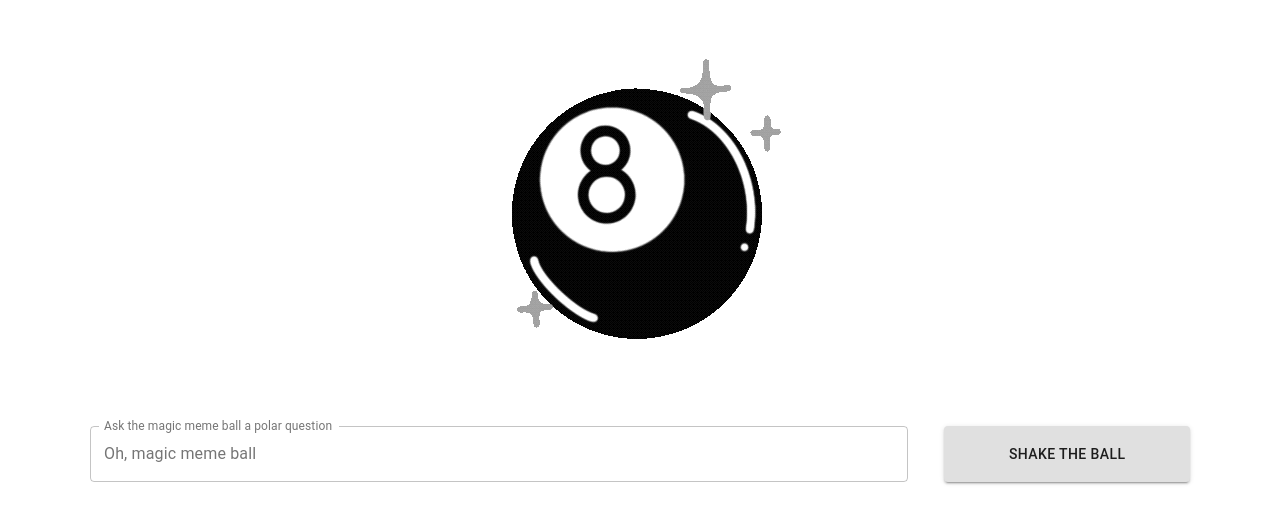
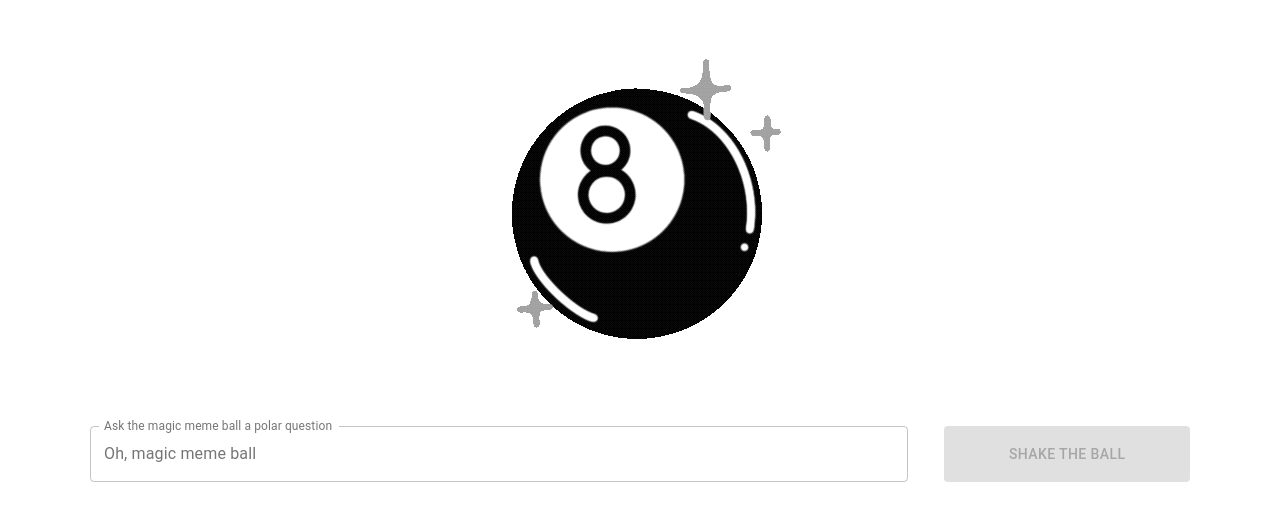
Before and after one commit to GunsterJ/magic-meme-ball, a Gatsby site: page / in a window 1280 px wide. Built offline with nearby package versions, Linux system fonts and the light colour scheme; Gatsby itself is replaced by a stand-in of ours; no server answers.

Commit message:
Button disabled when no input has been given

```diff
--- a/src/components/UserInput/UserInput.js
+++ b/src/components/UserInput/UserInput.js
@@ -7,7 +7,7 @@ import { MemeContext } from '../../context/context'
 const UserInput = (props) => {
 
    const [imageSrc, setImageSrc] = useContext(MemeContext)
-
+   const [value, setValue] = useState('')
    const [meme, setMeme] = useState()
 
    useEffect(() => {
@@ -24,11 +24,12 @@ const UserInput = (props) => {
             variant='outlined'
             fullWidth
             label= { props.label }
+            onChange={e => setValue(e.target.value)}
             InputProps={{
                startAdornment: <InputAdornment position="start">{ props.adornment }</InputAdornment>,
             }}
          />
-         <Button variant='contained' onClick={() => setImageSrc(meme)}>{ props.button }</Button>
+         <Button variant='contained' onClick={() => setImageSrc(meme)} disabled={ value.length > 0 ? false : true }>{ props.button }</Button>
       </Container>
    )
 }
```
